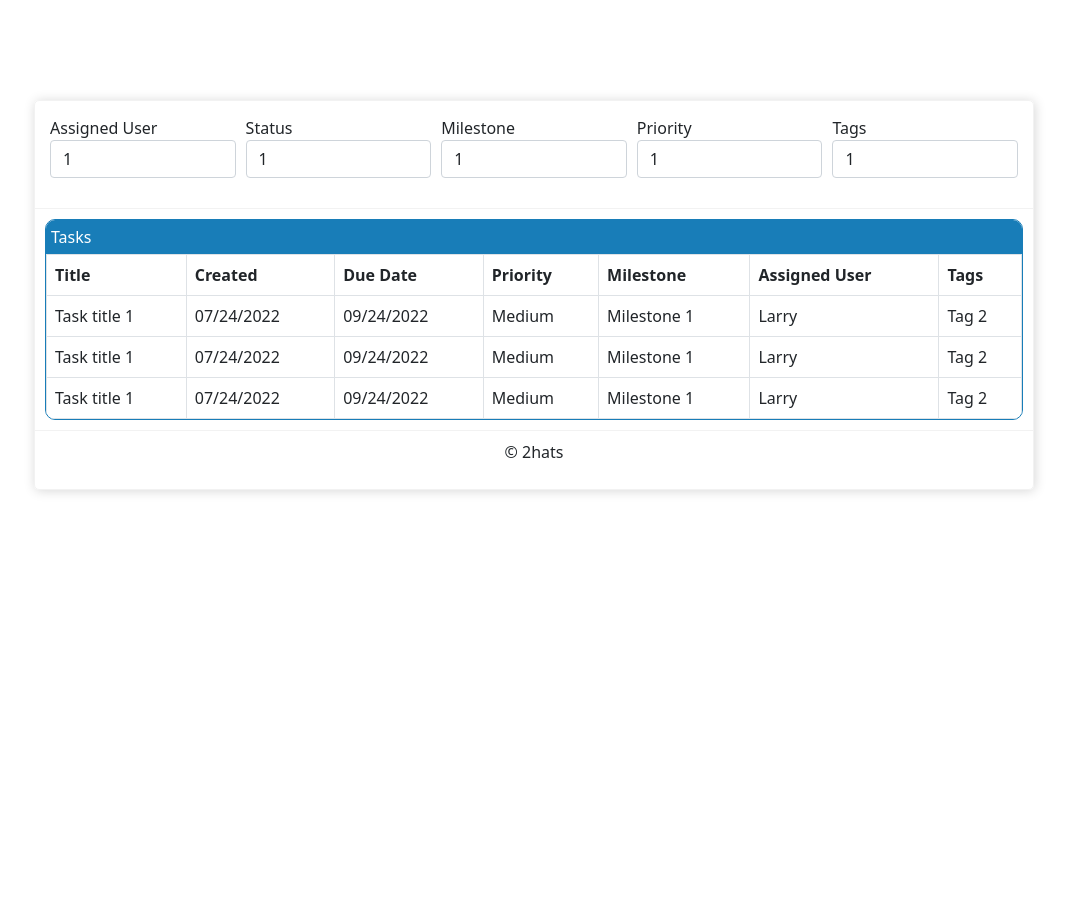
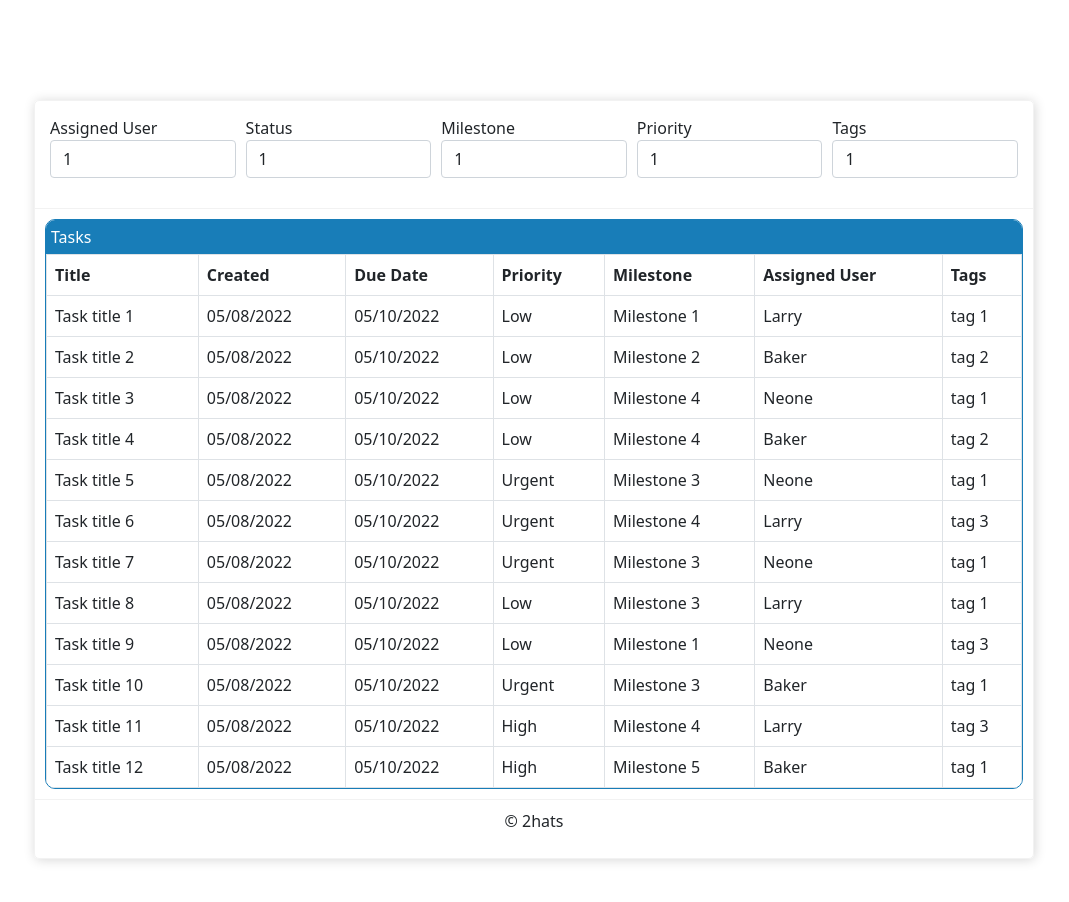
Before and after one commit to Lijin-mu/Filter-Table, a website: page src/index.html in a window 1280 px wide. Shown: the whole page, without its empty margins (106-1175 px from the left). Before the commit the page ends 800 px from the top, so only its background shows below. Drawn offline with nearby package versions, Linux system fonts and the light colour scheme; files that its build step writes are made by us from their sources.

Commit message:
liust items

```diff
--- a/src/assets/js/app.js
+++ b/src/assets/js/app.js
@@ -1,7 +1,145 @@
-function sum(a,b){
-    // debugger;
-    return a+b;
+let data = [
+    {
+        "title": "Task title 1",
+        "createdAt": "05/08/2022",
+        "dueAt": "05/10/2022",
+        "priority": "Low",
+        "milestone": "Milestone 1",
+        "asignee": "Larry",
+        "tags":"tag 1",
+        "status" : "progress"
+    },
+    {
+        "title": "Task title 2",
+        "createdAt": "05/08/2022",
+        "dueAt": "05/10/2022",
+        "priority": "Low",
+        "milestone": "Milestone 2",
+        "asignee": "Baker",
+        "tags":"tag 2",
+        "status" : "progress"
+    },
+    {
+        "title": "Task title 3",
+        "createdAt": "05/08/2022",
+        "dueAt": "05/10/2022",
+        "priority": "Low",
+        "milestone": "Milestone 4",
+        "asignee": "Neone",
+        "tags":"tag 1",
+        "status" : "progress"
+    },
+    {
+        "title": "Task title 4",
+        "createdAt": "05/08/2022",
+        "dueAt": "05/10/2022",
+        "priority": "Low",
+        "milestone": "Milestone 4",
+        "asignee": "Baker",
+        "tags":"tag 2",
+        "status" : "progress"
+    },
+    {
+        "title": "Task title 5",
+        "createdAt": "05/08/2022",
+        "dueAt": "05/10/2022",
+        "priority": "Urgent",
+        "milestone": "Milestone 3",
+        "asignee": "Neone",
+        "tags":"tag 1",
+        "status" : "progress"
+    },
+    {
+        "title": "Task title 6",
+        "createdAt": "05/08/2022",
+        "dueAt": "05/10/2022",
+        "priority": "Urgent",
+        "milestone": "Milestone 4",
+        "asignee": "Larry",
+        "tags":"tag 3",
+        "status" : "pending"
+    },
+    {
+        "title": "Task title 7",
+        "createdAt": "05/08/2022",
+        "dueAt": "05/10/2022",
+        "priority": "Urgent",
+        "milestone": "Milestone 3",
+        "asignee": "Neone",
+        "tags":"tag 1",
+        "status" : "pending"
+    },
+    {
+        "title": "Task title 8",
+        "createdAt": "05/08/2022",
+        "dueAt": "05/10/2022",
+        "priority": "Low",
+        "milestone": "Milestone 3",
+        "asignee": "Larry",
+        "tags":"tag 1",
+        "status" : "done"
+    },
+    {
+        "title": "Task title 9",
+        "createdAt": "05/08/2022",
+        "dueAt": "05/10/2022",
+        "priority": "Low",
+        "milestone": "Milestone 1",
+        "asignee": "Neone",
+        "tags":"tag 3",
+        "status" : "done"
+    },
+    {
+        "title": "Task title 10",
+        "createdAt": "05/08/2022",
+        "dueAt": "05/10/2022",
+        "priority": "Urgent",
+        "milestone": "Milestone 3",
+        "asignee": "Baker",
+        "tags":"tag 1",
+        "status" : "done"
+    },
+    {
+        "title": "Task title 11",
+        "createdAt": "05/08/2022",
+        "dueAt": "05/10/2022",
+        "priority": "High",
+        "milestone": "Milestone 4",
+        "asignee": "Larry",
+        "tags":"tag 3",
+        "status" : "pending"
+    },
+    {
+        "title": "Task title 12",
+        "createdAt": "05/08/2022",
+        "dueAt": "05/10/2022",
+        "priority": "High",
+        "milestone": "Milestone 5",
+        "asignee": "Baker",
+        "tags":"tag 1",
+        "status" : "pending"
+    }
+];
+
+
+var filterData = {
+
+    createElement: function (elem) {
+        $(".data-view").append(
+          $(
+            '<tr><td scope="col">' + elem.title + '</td><td scope="col">' + elem.createdAt + '</td><td scope="col">' + elem.dueAt + '</td><td scope="col">' + elem.priority + '</td><td scope="col">' + elem.milestone + '</td><td scope="col">' + elem.asignee + '</td><td scope="col">' + elem.tags + '</td></tr>'
+          )
+        );
+      },
+
+    listFilterData : function(){
+        data.forEach(function callback(value, index) {
+            filterData.createElement(value);
+          });
+    },
+    init: function(){
+        this.listFilterData();
+    }
+
 }
-
-var result = sum(1,2);
-console.log(result);
+filterData.init();
--- a/src/index.html
+++ b/src/index.html
@@ -16,7 +16,7 @@
       <div class="ft-filter">
         <div class="ft-filter__item">
           <label>Assigned User</label>
-          <select class="form-control">
+          <select class="user form-control">
             <option>1</option>
             <option>2</option>
             <option>3</option>
@@ -27,7 +27,7 @@
 
         <div class="ft-filter__item">
           <label>Status</label>
-          <select class="form-control">
+          <select class="status form-control">
             <option>1</option>
             <option>2</option>
             <option>3</option>
@@ -38,7 +38,7 @@
 
         <div class="ft-filter__item">
           <label>Milestone</label>
-          <select class="form-control">
+          <select class="milestone form-control">
             <option>1</option>
             <option>2</option>
             <option>3</option>
@@ -49,7 +49,7 @@
 
         <div class="ft-filter__item">
           <label>Priority</label>
-          <select class="form-control">
+          <select class="priority form-control">
             <option>1</option>
             <option>2</option>
             <option>3</option>
@@ -60,7 +60,7 @@
 
         <div class="ft-filter__item">
           <label>Tags</label>
-          <select class="form-control">
+          <select class="tags form-control">
             <option>1</option>
             <option>2</option>
             <option>3</option>
@@ -89,34 +89,7 @@
                 <th scope="col">Tags</th>
               </tr>
             </thead>
-            <tbody>
-              <tr>
-                <td>Task title 1</td>
-                <td>07/24/2022</td>
-                <td>09/24/2022</td>
-                <td>Medium</td>
-                <td>Milestone 1</td>
-                <td>Larry</td>
-                <td>Tag 2</td>
-              </tr>
-              <tr>
-                <td>Task title 1</td>
-                <td>07/24/2022</td>
-                <td>09/24/2022</td>
-                <td>Medium</td>
-                <td>Milestone 1</td>
-                <td>Larry</td>
-                <td>Tag 2</td>
-              </tr>
-              <tr>
-                <td>Task title 1</td>
-                <td>07/24/2022</td>
-                <td>09/24/2022</td>
-                <td>Medium</td>
-                <td>Milestone 1</td>
-                <td>Larry</td>
-                <td>Tag 2</td>
-              </tr>
+            <tbody class="data-view">
             </tbody>
           </table>
         </div>
```
Also changed, not shown: dist/assets/js/app.min.js, dist/index.html.
